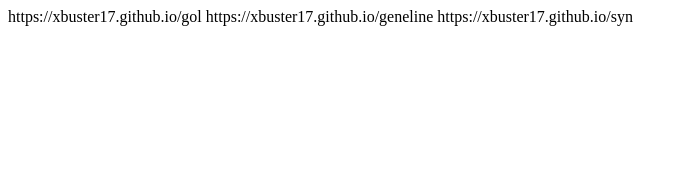
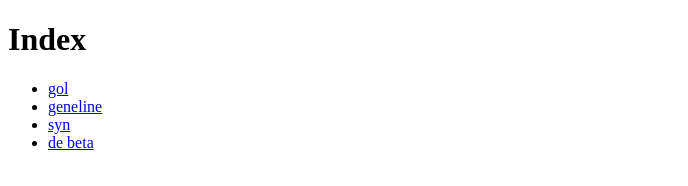
Before and after one commit to xbuster17/xbuster17.github.io, a plain HTML site: page index.html in a window 1280 px wide. Shown: the whole page, without its empty margins (0-688 px from the left). Drawn offline with Linux system fonts and the light colour scheme.

Commit message:
Add files via upload

```diff
--- a/index.html
+++ b/index.html
@@ -5,8 +5,12 @@
 		<title> index </title>
 	</head>
 	<body>
-		https://xbuster17.github.io/gol
-		https://xbuster17.github.io/geneline
-		https://xbuster17.github.io/syn
+		<h1> Index </h1>
+		<ul>
+		<li><a href="https://xbuster17.github.io/gol"     >gol    </a></li>
+		<li><a href="https://xbuster17.github.io/geneline">geneline</a></li>
+		<li><a href="https://xbuster17.github.io/syn"     >syn    </a></li>
+		<li><a href="https://xbuster17.github.io/de"      >de beta</a></li>
+		</ul
 	</body>
 </html>
```
